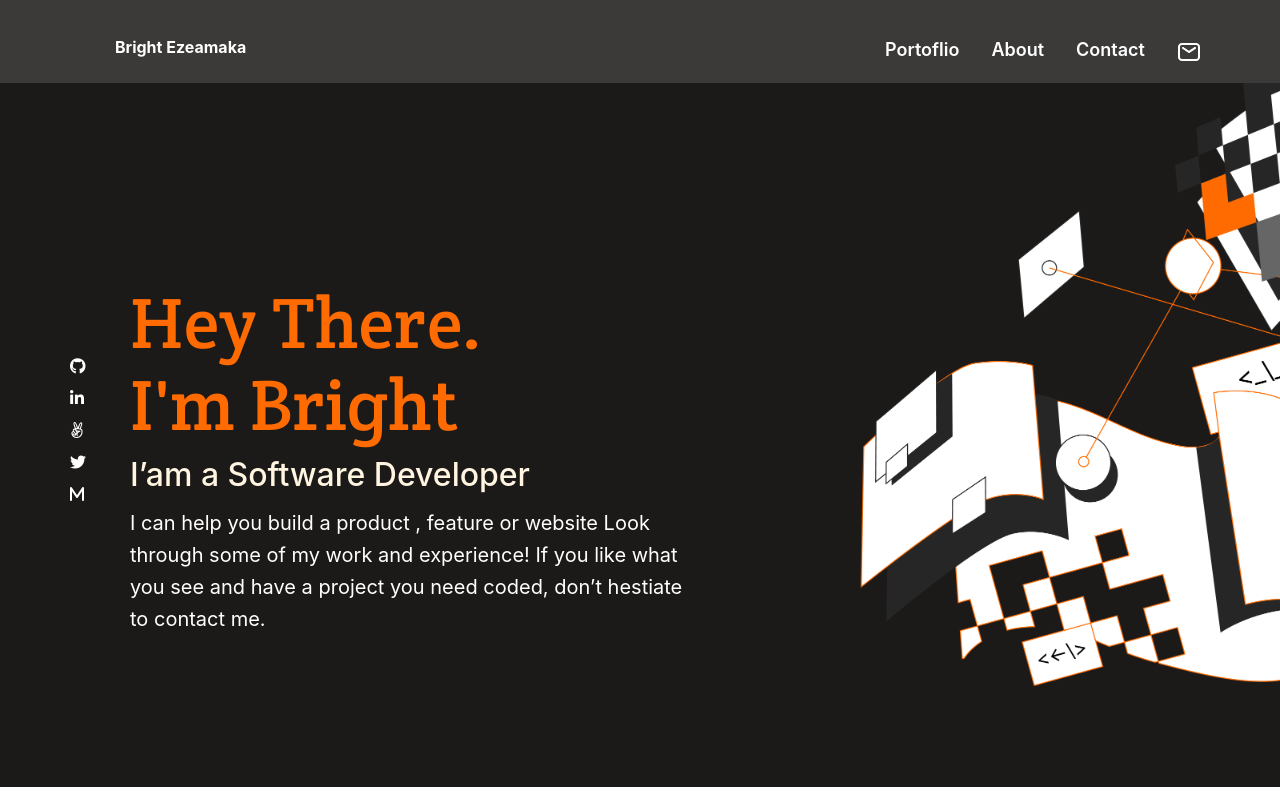
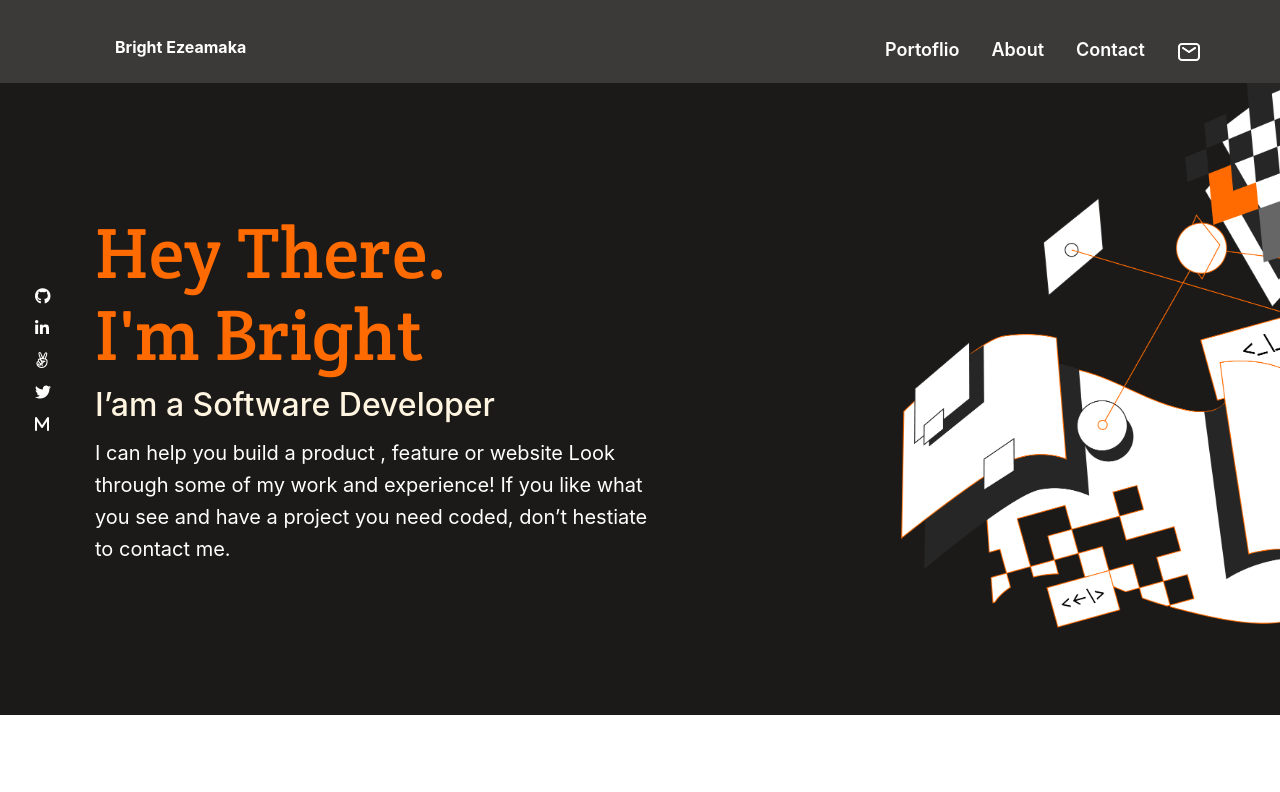
Before and after one commit to brightbrain20/my-portfolio, a website: page index.html in a window 1280 px wide. Shown: the top 792 px of the page. Drawn offline with Linux system fonts and the light colour scheme; a web font is replaced by a local one.

Commit message:
modify Html and css file

```diff
--- a/index.html
+++ b/index.html
@@ -53,9 +53,6 @@
             <li><i class="fa-solid headlineIcon fa-m"></i></li>
           </ul>
         </div>
-      </div>
-      <div class="headline-image">
-        <img src="./Images/Illustration-header@2x.png" class="headline-img" alt="img">
       </div>
     </div>
   </section>
--- a/styles.css
+++ b/styles.css
@@ -420,7 +420,7 @@ textarea {
   margin-left: 125px;
 }
 
-@media (min-width: 786px) {
+@media (min-width: 768px) {
   /* .............header section.......... */
   .dropdown {
     display: none;
@@ -450,8 +450,10 @@ textarea {
 
   /* ..............headline section........... */
   .headline {
-    background-image: none;
-    padding: 0;
+    background-image: url(./Images/Illustration-header@2x.png);
+
+    align-items: center;
+    background-size: contain;
   }
 
   .flex2 {
@@ -479,7 +481,7 @@ textarea {
   .headline-text {
     display: flex;
     flex-direction: row-reverse;
-    padding-top: 200px;
+
   }
 
   .headline-p {
@@ -488,7 +490,7 @@ textarea {
 
   .headline-icon {
     flex-direction: column;
-    margin-left: 70px;
+    margin-left: 10px;
     margin-top: 75px;
     width: 60px;
   }
```
